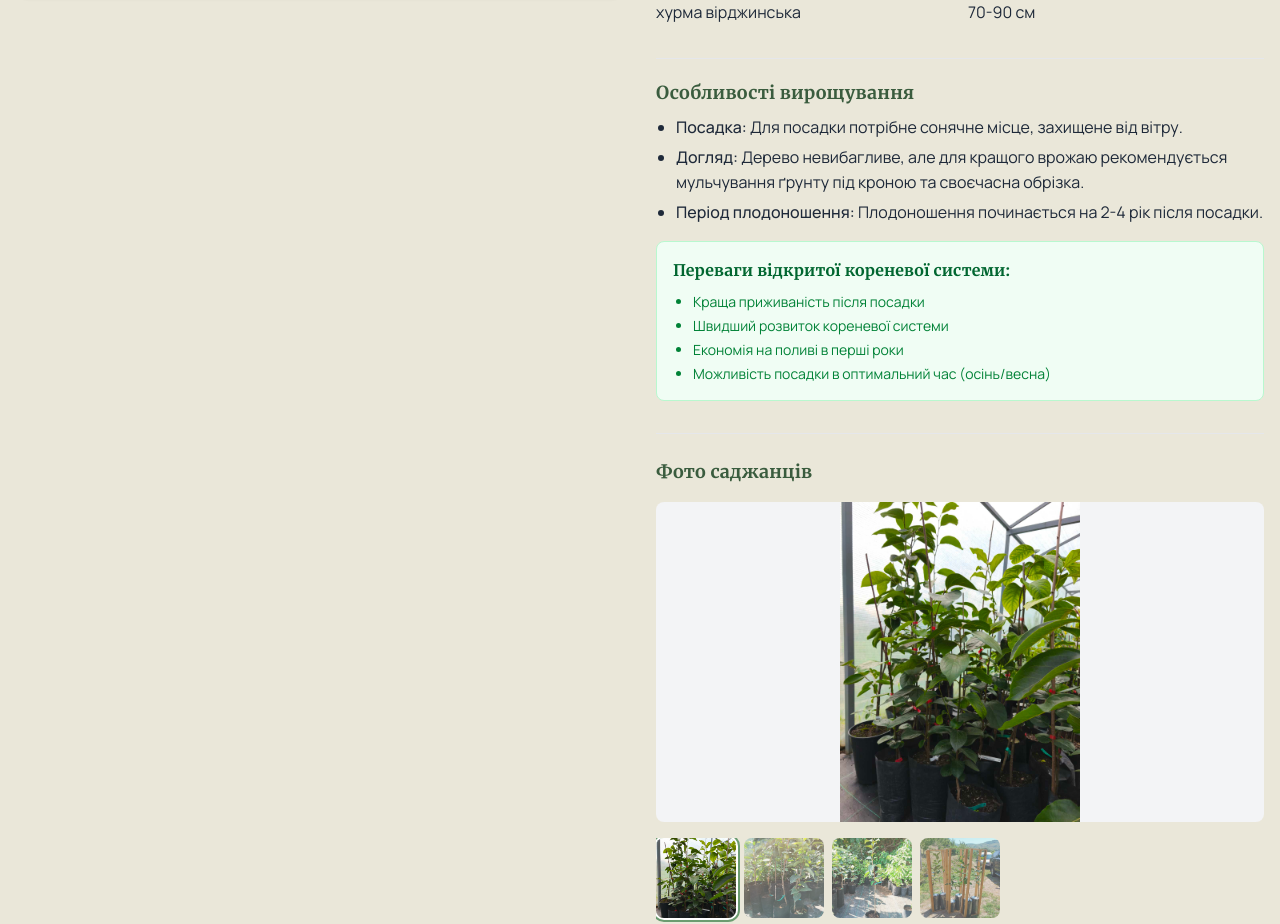
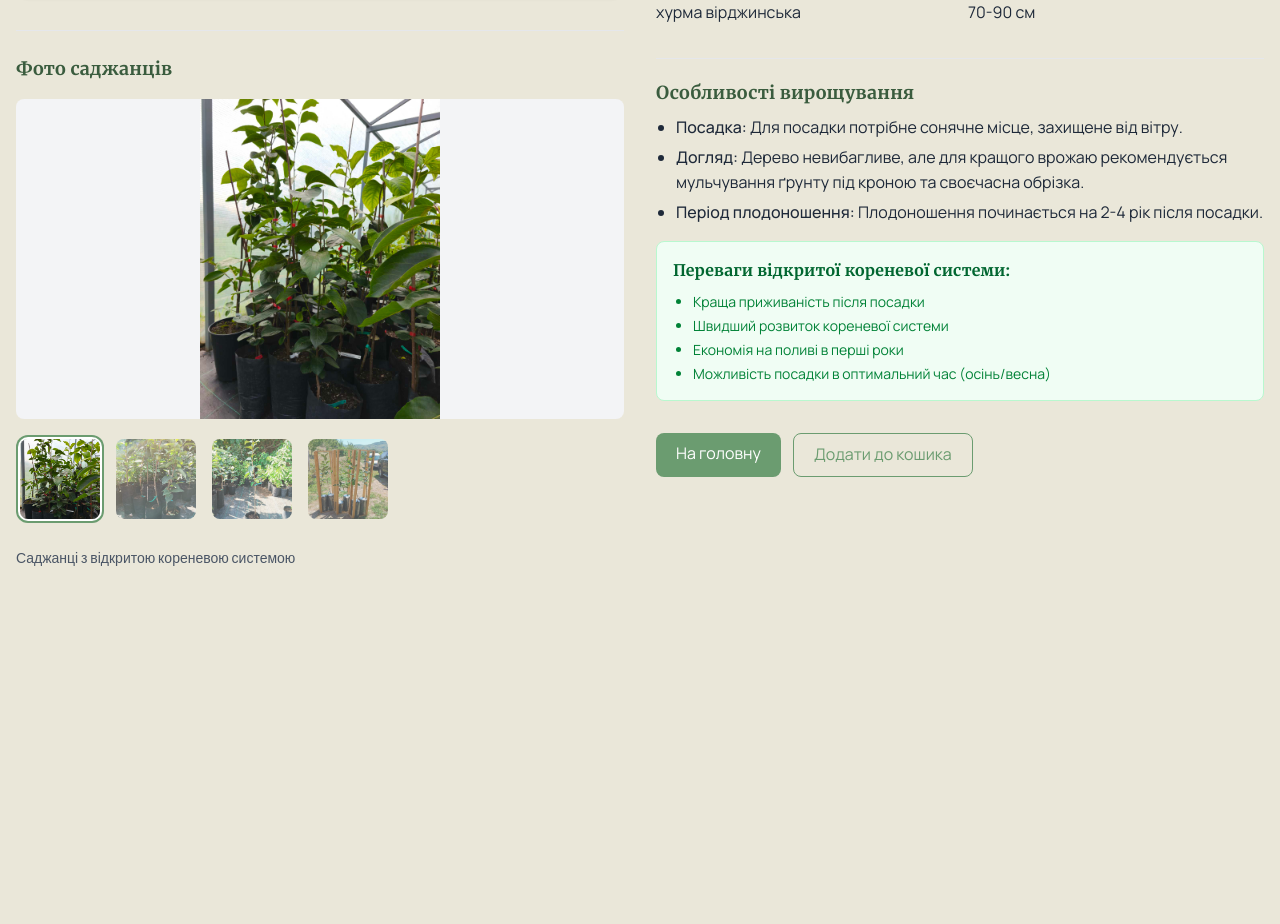
Before and after one commit to AndriiShopiak/grow-miracle, a Next.js app: page /products/1 in a window 1280 px wide. Shown: the part 490-1414 px from the top of the page. After the commit the page ends 1101 px from the top, so only its background shows below. Built offline with nearby package versions, Linux system fonts and the light colour scheme.

Commit message:
reafctor: replace photo componet and fix sizes

```diff
--- a/src/app/products/[id]/page.tsx
+++ b/src/app/products/[id]/page.tsx
@@ -2,17 +2,19 @@ import Image from "next/image";
 import Link from "next/link";
 import { cultivars } from "@/data/products";
 import DetailRight from "@/components/products/DetailRight";
+import SeedlingPhotos from "@/components/SeedlingPhotos";
 
 type Props = {
-  params: { id: string };
+  params: Promise<{ id: string }>;
 };
 
 export function generateStaticParams() {
   return cultivars.map((c) => ({ id: String(c.id) }));
 }
 
-export default function ProductDetail({ params }: Props) {
-  const id = Number(params.id);
+export default async function ProductDetail({ params }: Props) {
+  const { id: idParam } = await params;
+  const id = Number(idParam);
   const item = cultivars.find((c) => c.id === id);
 
   if (!item) {
@@ -28,8 +30,14 @@ export default function ProductDetail({ params }: Props) {
     <div className="min-h-screen bg-background">
       <div className="container mx-auto px-4 py-10">
         <div className="grid grid-cols-1 md:grid-cols-2 gap-8">
-          <div className="relative w-full h-80 md:h-[28rem] rounded-xl overflow-hidden shadow">
-            <Image src={item.image} alt={item.title} fill className="object-cover" />
+          <div className="space-y-6">
+            {/* Основне фото товару */}
+            <div className="relative w-full h-80 md:h-[28rem] rounded-xl overflow-hidden shadow">
+              <Image src={item.image} alt={item.title} fill className="object-cover" />
+            </div>
+
+            {/* Галерея саджанців */}
+            <SeedlingPhotos product={item} />
           </div>
           <DetailRight item={item} />
         </div>
--- a/src/components/SeedlingPhotos.tsx
+++ b/src/components/SeedlingPhotos.tsx
@@ -69,7 +69,7 @@ export default function SeedlingPhotos({ product }: SeedlingPhotosProps) {
             src={images[selectedImage].src}
             alt={images[selectedImage].alt}
             fill
-            className="object-contain"
+            className="object-cover md:object-contain"
             sizes="(max-width: 768px) 100vw, (max-width: 1200px) 50vw, 33vw"
           />
         </div>
@@ -81,7 +81,7 @@ export default function SeedlingPhotos({ product }: SeedlingPhotosProps) {
               <button
                 key={index}
                 onClick={() => setSelectedImage(index)}
-                className={`relative w-16 h-16 md:w-20 md:h-20 rounded-lg overflow-hidden flex-shrink-0 transition-all ${
+                className={`relative w-16 h-16 md:w-20 md:h-20 rounded-lg m-1 overflow-hidden flex-shrink-0 transition-all ${
                   selectedImage === index
                     ? 'ring-2 ring-primary ring-offset-2'
                     : 'opacity-70 hover:opacity-100'
--- a/src/components/products/DetailRight.tsx
+++ b/src/components/products/DetailRight.tsx
@@ -5,7 +5,6 @@ import { useCart } from "@/components/cart/CartContext";
 import { useMemo } from "react";
 import type { Cultivar } from "@/data/products";
 import { getProductPrice } from "@/utils/productUtils";
-import SeedlingPhotos from "@/components/SeedlingPhotos";
 
 export default function DetailRight({ item }: { item: Cultivar }) {
   const { add, items } = useCart();
@@ -105,9 +104,6 @@ export default function DetailRight({ item }: { item: Cultivar }) {
         </div>
       </div>
 
-      {/* Компонент для показу фото саджанців */}
-      <SeedlingPhotos product={item} />
-
       <div className="mt-8 flex gap-3">
         <Link href="/" className="rounded-lg bg-primary px-5 py-2 text-white hover:bg-secondary transition-colors">
           На головну
```
